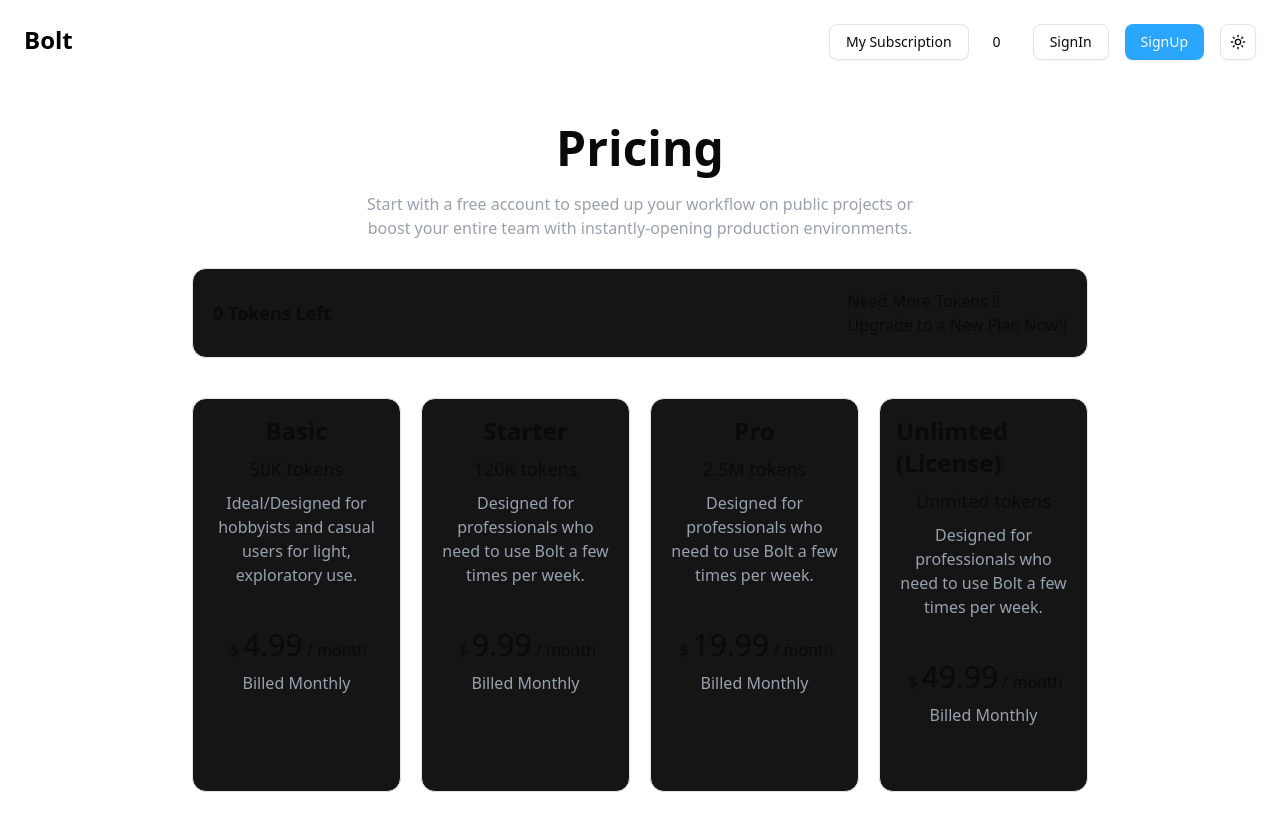
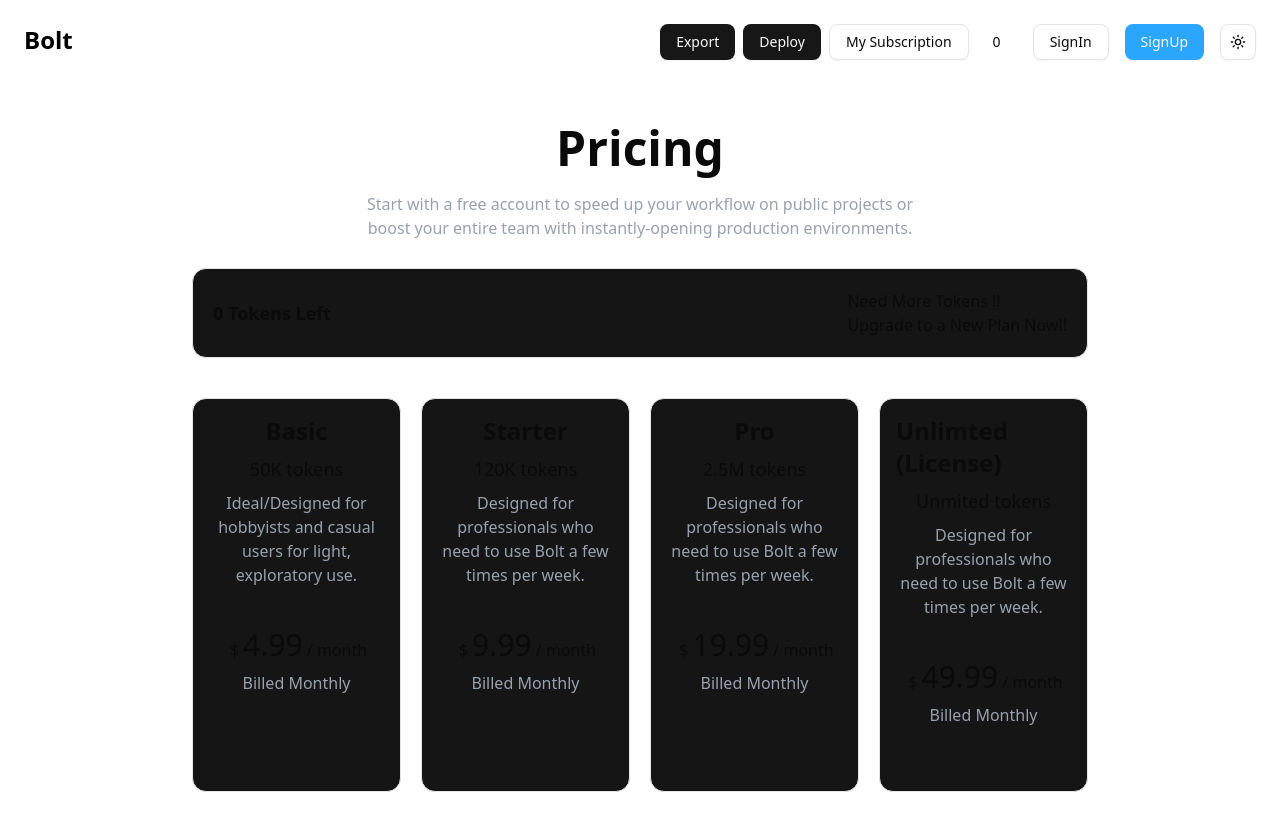
Before and after one commit to tejas-2706/bolt-app, a Next.js app: page /pricing in a window 1280 px wide. Built offline with nearby package versions, Linux system fonts and the light colour scheme; no server answers.

Commit message:
export/deploy functionality added

```diff
--- a/components/CodeView.tsx
+++ b/components/CodeView.tsx
@@ -9,13 +9,14 @@
 } from "@codesandbox/sandpack-react";
 import Lookup from '@/data/Lookup';
 import { useAtom, useAtomValue } from 'jotai';
-import { PromptAtom, useridAtom, usertokenAtom } from '@/store/atoms/details';
+import { ActionAtom, PromptAtom, useridAtom, usertokenAtom } from '@/store/atoms/details';
 import axios from 'axios';
 import Prompt from '@/data/Prompt';
 import { useParams } from 'next/navigation';
 import { Loader2Icon } from 'lucide-react';
 import { useTheme } from 'next-themes';
 import { countToken } from './ChatSidebar';
+import SandPackPreviewClient from './SandPackPreviewClient';
 function CodeView() {
     const params = useParams<{ tag: string; id: string }>();
     const [activetab, setActivetab] = useState('code');
@@ -27,6 +28,7 @@
     const ptheme = theme === 'light' ? 'light' : 'dark';
     const user_token = useAtomValue(usertokenAtom);
     const user_Id = useAtomValue(useridAtom);
+    const action = useAtomValue(ActionAtom);
     // const GenerateCode = async() => {
     //     const PROMPT = JSON.stringify(promptvalue) + " " + Prompt.CODE_GEN_PROMPT
     //     // const PROMPT = JSON.stringify(promptvalue)
@@ -110,6 +112,9 @@
         }
     },[promptvalue])
 
+    useEffect(()=>{
+        setActivetab("preview")
+    },[action])
     return (
         <div className='relative'>
             <div className='dark:bg-[#181818] w-full p-2 border'>
@@ -144,7 +149,7 @@
                     </>
                     :
                     <>
-                        <SandpackPreview style={{ height: '80vh'}} showNavigator={true} />
+                        <SandPackPreviewClient/>
                     </>
                     }
                 </SandpackLayout>
--- a/components/Navbar.tsx
+++ b/components/Navbar.tsx
@@ -12,7 +12,7 @@
 import { Button } from './ui/button'
 import { ModeToggle } from './ModeToggle'
 import { useAtom, useAtomValue, useSetAtom } from 'jotai'
-import { useridAtom, usertokenAtom } from '@/store/atoms/details'
+import { ActionAtom, ActionType, useridAtom, usertokenAtom } from '@/store/atoms/details'
 import { useRouter } from 'next/navigation'
 const Navbar = () => {
     const { isSignedIn, user } = useUser();
@@ -20,6 +20,7 @@
     const [UserToken, setUserToken] = useAtom(usertokenAtom);
     const router = useRouter();
     const hasFetchedRef = useRef(false);
+    const setAction = useSetAtom(ActionAtom);
     useEffect(() => {
         if (!hasFetchedRef.current && isSignedIn && user) {
             hasFetchedRef.current = true;
@@ -46,6 +47,14 @@
             <div className='flex gap-2 justify-center items-center'>
                 <div className='flex gap-2'>
                     {/* <Button variant={"outline"}>{UserId ? UserId : "Loading ID..."}</Button> */}
+                    <Button onClick={()=>{setAction({
+                        actionType:ActionType.export,
+                        timestamp:Date.now()
+                    })}}>Export</Button>
+                    <Button onClick={()=>{setAction({
+                        actionType:ActionType.deploy,
+                        timestamp:Date.now()
+                    })}}>Deploy</Button>
                     <Button variant={"outline"}
                     onClick={()=>{router.push('/pricing')}}
                     className='dark:hover:bg-white dark:hover:text-black dark:shadow-white shadow-xs hover:bg-black hover:text-white cursor-pointer '
--- /dev/null
+++ b/components/SandPackPreviewClient.tsx
@@ -0,0 +1,34 @@
+import { ActionAtom, ActionType } from '@/store/atoms/details';
+import { SandpackPreview, SandpackPreviewRef, useSandpack } from '@codesandbox/sandpack-react'
+import { useAtom } from 'jotai';
+import React, { useEffect, useRef } from 'react'
+
+function SandPackPreviewClient() {
+    const previewref = useRef<SandpackPreviewRef>();
+    const {sandpack} = useSandpack();
+    const [action,setAction] = useAtom(ActionAtom);
+    // const ref = useRef()
+    const GetSandPackClient = async() => {
+        const client = previewref.current?.getClient();
+        if(client){
+            console.log(client);
+            const result = await client.getCodeSandboxURL();
+            console.log(result);
+            if(action?.actionType == "deploy"){
+                window.open(`https://${result?.sandboxId}.csb.app/`)
+            }else if (action?.actionType == "export"){
+                window.open(result?.editorUrl)
+            }
+        }
+    }
+    useEffect(()=>{
+        GetSandPackClient();
+    },[sandpack&&action])
+  return (
+    <SandpackPreview
+    ref={previewref}
+    style={{ height: '80vh'}} showNavigator={true} />
+  )
+}
+
+export default SandPackPreviewClient
--- a/store/atoms/details.ts
+++ b/store/atoms/details.ts
@@ -5,9 +5,19 @@
     system = "system"
 }
 
+export enum ActionType {
+    export = "export",
+    deploy = "deploy"
+}
+
 interface Prompt{
     role: Role,
     content: string
+}
+
+interface Action{
+    actionType:ActionType,
+    timestamp:number
 }
 
 export const useridAtom = atom("");
@@ -16,6 +26,8 @@
 
 export const textvalueAtom = atom("");
 
+export const ActionAtom = atom<Action>();
+
 export const PromptAtom = atom<Prompt[]>([
     {
         role: Role.user,
```
